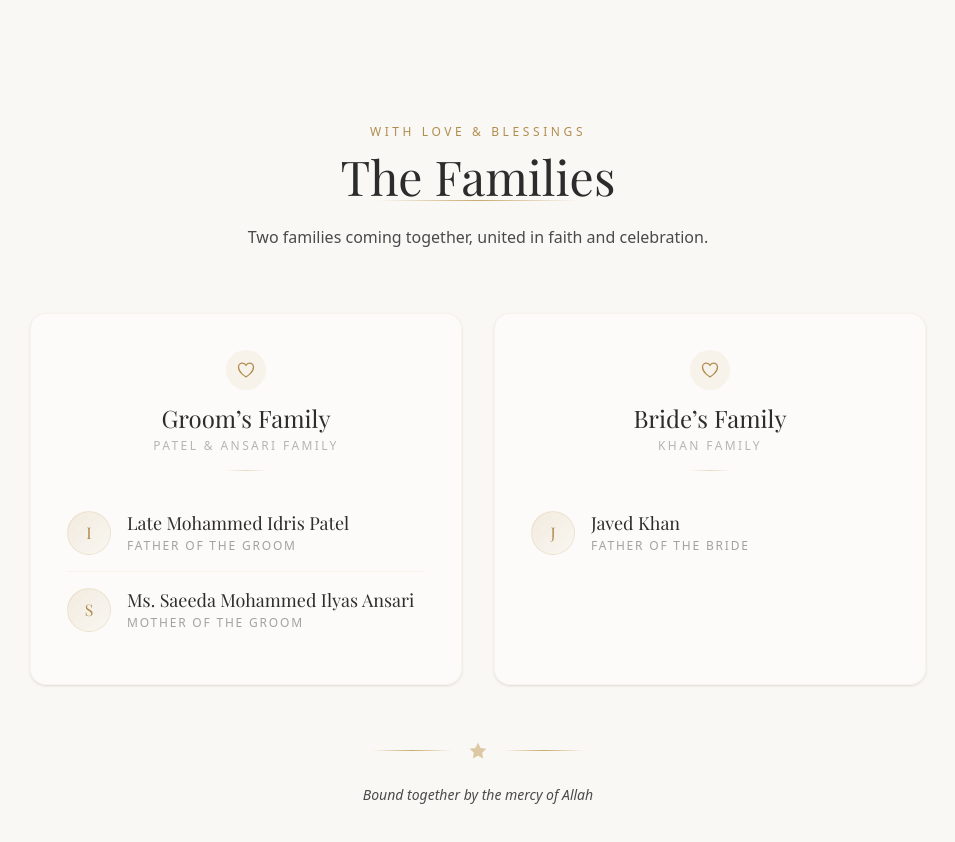
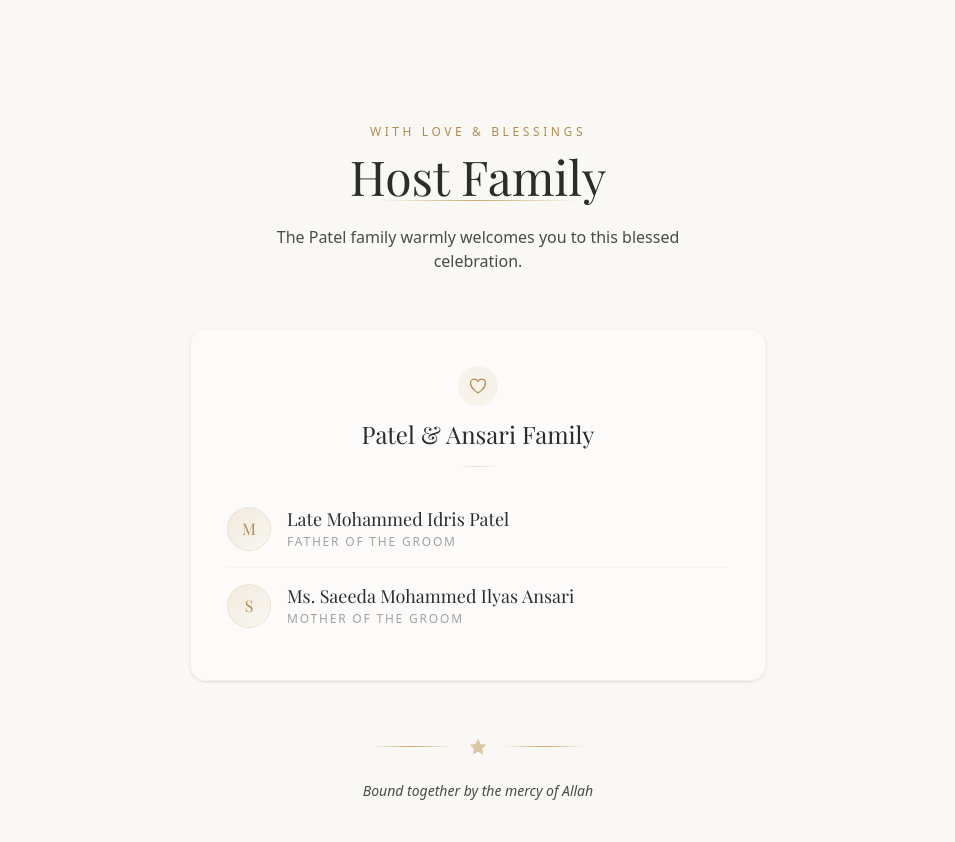
Before and after one commit to abdullah9786/adnan-wedding, a Next.js app: page / in a window 1280 px wide. Shown: the part 4000-4842 px from the top of the page, without its empty margins (162-1117 px from the left). Built offline with nearby package versions, Linux system fonts and the light colour scheme.

Commit message:
fix: changes

```diff
--- a/src/components/Families.tsx
+++ b/src/components/Families.tsx
@@ -3,70 +3,10 @@
 import { useRef } from "react";
 import { motion, useInView } from "framer-motion";
 
-interface FamilyMember {
-  name: string;
-  relation: string;
-  inital: string;
-}
-
-interface FamilyGroup {
-  title: string;
-  subtitle: string;
-  members: FamilyMember[];
-}
-
-const families: FamilyGroup[] = [
-  {
-    title: "Groom\u2019s Family",
-    subtitle: "Patel & Ansari Family",
-    members: [
-      { name: "Late Mohammed Idris Patel", relation: "Father of the Groom", inital: "I" },
-      { name: "Ms. Saeeda Mohammed Ilyas Ansari", relation: "Mother of the Groom", inital: "S" },
-    ],
-  },
-  {
-    title: "Bride\u2019s Family",
-    subtitle: "Khan Family",
-    members: [
-      { name: "Javed Khan", relation: "Father of the Bride", inital: "J" },
-    ],
-  },
+const members = [
+  { name: "Late Mohammed Idris Patel", relation: "Father of the Groom", initial: "M" },
+  { name: "Ms. Saeeda Mohammed Ilyas Ansari", relation: "Mother of the Groom", initial: "S" },
 ];
-
-function MemberCard({
-  member,
-  index,
-  isInView,
-}: {
-  member: FamilyMember;
-  index: number;
-  isInView: boolean;
-}) {
-  return (
-    <motion.div
-      initial={{ opacity: 0, y: 16 }}
-      animate={isInView ? { opacity: 1, y: 0 } : {}}
-      transition={{ delay: 0.15 + index * 0.1, duration: 0.6 }}
-      className="flex items-center gap-4 py-4 border-b border-champagne/10 last:border-b-0"
-    >
-      {/* Monogram circle */}
-      <div className="shrink-0 w-11 h-11 rounded-full bg-gradient-to-br from-champagne/20 to-champagne/5 border border-champagne/20 flex items-center justify-center">
-        <span className="font-serif text-base text-champagne-dark">
-          {member.inital}
-        </span>
-      </div>
-
-      <div className="min-w-0">
-        <p className="font-serif text-base md:text-lg text-charcoal leading-snug truncate">
-          {member.name}
-        </p>
-        <p className="text-xs tracking-[0.15em] uppercase text-charcoal-light/50 mt-0.5">
-          {member.relation}
-        </p>
-      </div>
-    </motion.div>
-  );
-}
 
 export default function Families() {
   const ref = useRef(null);
@@ -80,37 +20,35 @@ export default function Families() {
     >
       <div className="absolute inset-0 bg-gradient-to-b from-ivory via-ivory/98 to-ivory pointer-events-none" />
 
-      <div className="relative z-10 max-w-4xl mx-auto">
+      <div className="relative z-10 max-w-xl mx-auto">
         {/* Section heading */}
         <motion.div
           initial={{ opacity: 0, y: 20 }}
           animate={isInView ? { opacity: 1, y: 0 } : {}}
           transition={{ duration: 0.8 }}
-          className="text-center mb-16"
+          className="text-center mb-14"
         >
           <p className="text-xs tracking-[0.3em] uppercase text-champagne-dark mb-3">
             With Love &amp; Blessings
           </p>
           <h2 className="font-serif text-3xl md:text-5xl text-charcoal">
-            The Families
+            Host Family
           </h2>
           <div className="section-divider mt-6" />
-          <p className="mt-6 text-charcoal-light font-light text-sm md:text-base max-w-lg mx-auto">
-            Two families coming together, united in faith and celebration.
+          <p className="mt-6 text-charcoal-light font-light text-sm md:text-base max-w-md mx-auto">
+            {/* The Patel &amp; Ansari family warmly welcomes you to this blessed celebration. */}
+            The Patel family warmly welcomes you to this blessed celebration.
           </p>
         </motion.div>
 
-        {/* Family cards */}
-        <div className="grid grid-cols-1 md:grid-cols-2 gap-8">
-          {families.map((family, fi) => (
+        {/* Family card — centered */}
         <motion.div
-              key={family.title}
           initial={{ opacity: 0, y: 24 }}
           animate={isInView ? { opacity: 1, y: 0 } : {}}
-              transition={{ delay: 0.2 + fi * 0.2, duration: 0.7 }}
+          transition={{ delay: 0.2, duration: 0.7 }}
           className="bg-warm-white/80 backdrop-blur-sm rounded-2xl p-7 md:p-9 border border-champagne/10 shadow-sm"
         >
-              {/* Family title */}
+          {/* Header */}
           <div className="text-center mb-6">
             <div className="inline-flex items-center justify-center w-10 h-10 rounded-full bg-champagne/10 mb-3">
               <svg
@@ -128,11 +66,8 @@ export default function Families() {
               </svg>
             </div>
             <h3 className="font-serif text-xl md:text-2xl text-charcoal">
-                  {family.title}
+              Patel &amp; Ansari Family
             </h3>
-                <p className="text-xs tracking-[0.2em] uppercase text-charcoal-light/40 mt-1">
-                  {family.subtitle}
-                </p>
             <div className="flex justify-center mt-4">
               <span className="block w-10 h-px bg-gradient-to-r from-transparent via-champagne/40 to-transparent" />
             </div>
@@ -140,24 +75,37 @@ export default function Families() {
 
           {/* Members */}
           <div>
-                {family.members.map((member, mi) => (
-                  <MemberCard
+            {members.map((member, i) => (
+              <motion.div
                 key={member.name}
-                    member={member}
-                    index={fi * 3 + mi}
-                    isInView={isInView}
-                  />
-                ))}
+                initial={{ opacity: 0, y: 16 }}
+                animate={isInView ? { opacity: 1, y: 0 } : {}}
+                transition={{ delay: 0.3 + i * 0.12, duration: 0.6 }}
+                className="flex items-center gap-4 py-4 border-b border-champagne/10 last:border-b-0"
+              >
+                <div className="shrink-0 w-11 h-11 rounded-full bg-gradient-to-br from-champagne/20 to-champagne/5 border border-champagne/20 flex items-center justify-center">
+                  <span className="font-serif text-base text-champagne-dark">
+                    {member.initial}
+                  </span>
+                </div>
+                <div className="min-w-0">
+                  <p className="font-serif text-base md:text-lg text-charcoal leading-snug">
+                    {member.name}
+                  </p>
+                  <p className="text-xs tracking-[0.15em] uppercase text-charcoal-light/50 mt-0.5">
+                    {member.relation}
+                  </p>
                 </div>
               </motion.div>
             ))}
           </div>
+        </motion.div>
 
         {/* Bottom message */}
         <motion.div
           initial={{ opacity: 0 }}
           animate={isInView ? { opacity: 1 } : {}}
-          transition={{ delay: 1, duration: 0.8 }}
+          transition={{ delay: 0.8, duration: 0.8 }}
           className="mt-14 text-center"
         >
           <div className="ornament-divider">
```
Lines whose indentation alone changed are shown as unchanged.
